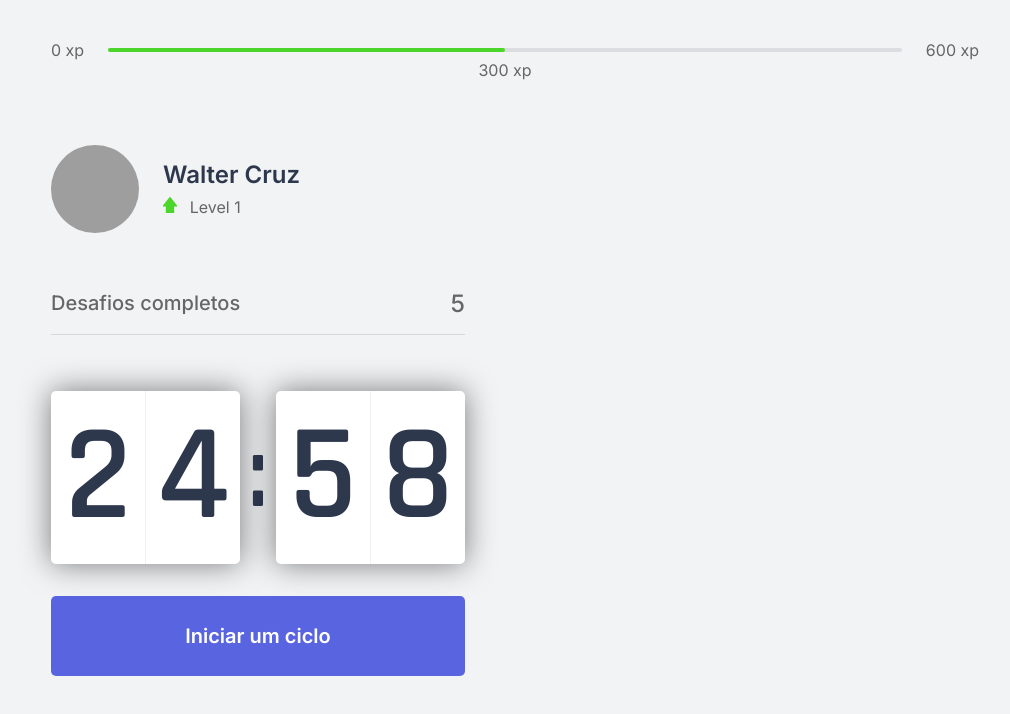
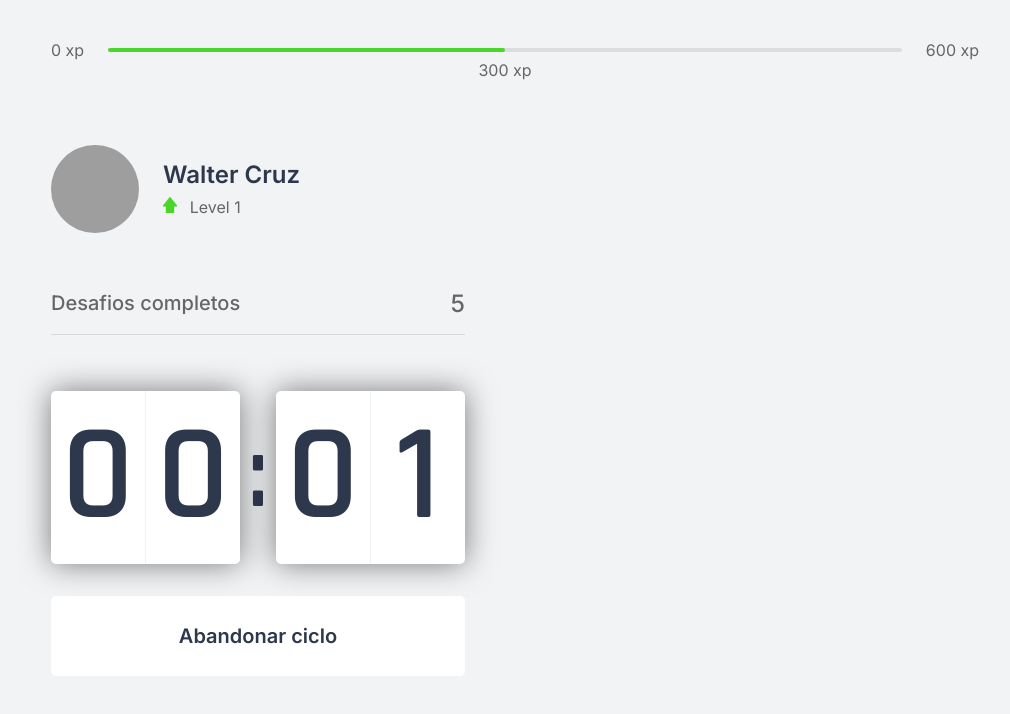
Before and after one commit to waltersilvacruz/moveit-next, a Next.js app: page / in a window 1280 px wide. Both pictures are taken after a click on the button "Iniciar um ciclo". Shown: the top 714 px of the page, without its empty margins (125-1135 px from the left). Built offline with nearby package versions, Linux system fonts and the light colour scheme; grey boxes are pictures that could not be loaded.

Commit message:
Finishing countdown

```diff
--- a/src/components/Countdown.tsx
+++ b/src/components/Countdown.tsx
@@ -1,10 +1,14 @@
 import { useEffect, useState } from 'react';
 import styles from '../styles/components/Countdown.module.css';
 
+let countdownTimeout: NodeJS.Timeout;
+
 export function Countdown() {
 
-  const [time, setTime] = useState(25 * 60);
-  const [active, setActive] = useState(false);
+  const cycleMinutes = 0.05;
+  const [time, setTime] = useState(cycleMinutes * 60);
+  const [isActive, setIsActive] = useState(false);
+  const [hasFinished, setHasFinished] = useState(false);
 
   const minutes = Math.floor(time / 60);
   const seconds = time % 60;
@@ -13,15 +17,24 @@
   const [secondLeft, secondRight] = String(seconds).padStart(2, '0').split('');
 
   useEffect(() => {
-    if(active && time > 0) {
-      setTimeout(() => {
+    if(isActive && time > 0) {
+      countdownTimeout = setTimeout(() => {
         setTime(time - 1);
       }, 1000);
+    } else if (isActive && time == 0) {
+      setHasFinished(true);
+      setIsActive(false);
     }
-  }, [active, time]);
+  }, [isActive, time]);
 
   function startCountdown() {
-    setActive(true);
+    setIsActive(true);
+  }
+
+  function resetCountdown() {
+    setIsActive(false);
+    clearInterval(countdownTimeout);
+    setTime(cycleMinutes * 60);
   }
 
   return (
@@ -38,9 +51,34 @@
         </div>
       </div>
 
-      <button type="button" className={styles.counddownButton} onClick={startCountdown}>
-        Iniciar um ciclo
-      </button>
+      { hasFinished ? (
+        <button
+          disabled
+          type="button"
+          className={styles.countdownButton}>
+        Ciclo encerrado
+        </button>
+      ) : (
+        <>
+          { isActive ? (
+            <button
+              type="button"
+              className={`${styles.countdownButton} ${styles.countdownButtonActive}`}
+              onClick={resetCountdown}>
+              Abandonar ciclo
+            </button>
+          ) : (
+            <button
+              type="button"
+              className={styles.countdownButton}
+              onClick={startCountdown}>
+            Iniciar um ciclo
+            </button>
+          )}
+        </>
+      )}
+
+
     </div>
   );
 }
--- a/src/styles/components/Countdown.module.css
+++ b/src/styles/components/Countdown.module.css
@@ -31,7 +31,7 @@
   margin: 0.5rem;
 }
 
-.counddownButton {
+.countdownButton {
   width: 100%;
   height: 5rem;
   margin-top: 2rem;
@@ -47,6 +47,23 @@
   transition: background-color 0.2s
 }
 
-.counddownButton:hover {
+.countdownButton:not(:disabled)hover {
   background: var(--blue-dark);
 }
+
+
+.countdownButtonActive {
+  background: var(--white);
+  color: var(--title);
+}
+
+.countdownButtonActive:not(:disabled):hover {
+  background: var(--red);
+  color: var(--white);
+}
+
+.countdownButton:disabled {
+  background: var(--white);
+  color: var(--text);
+  cursor: not-allowed;
+}
```
